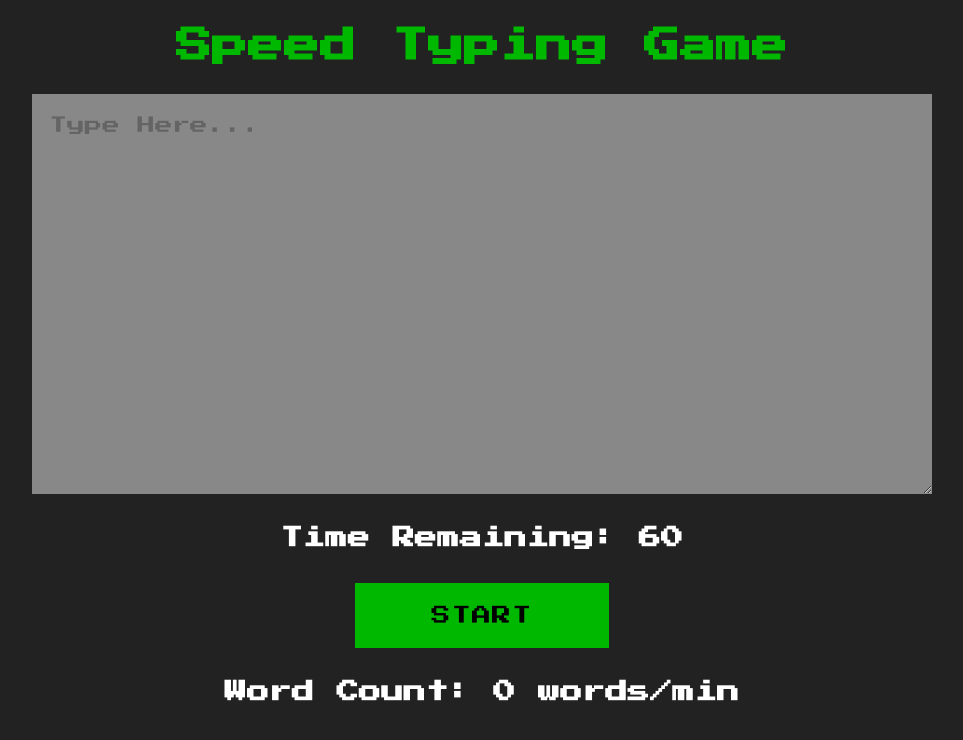
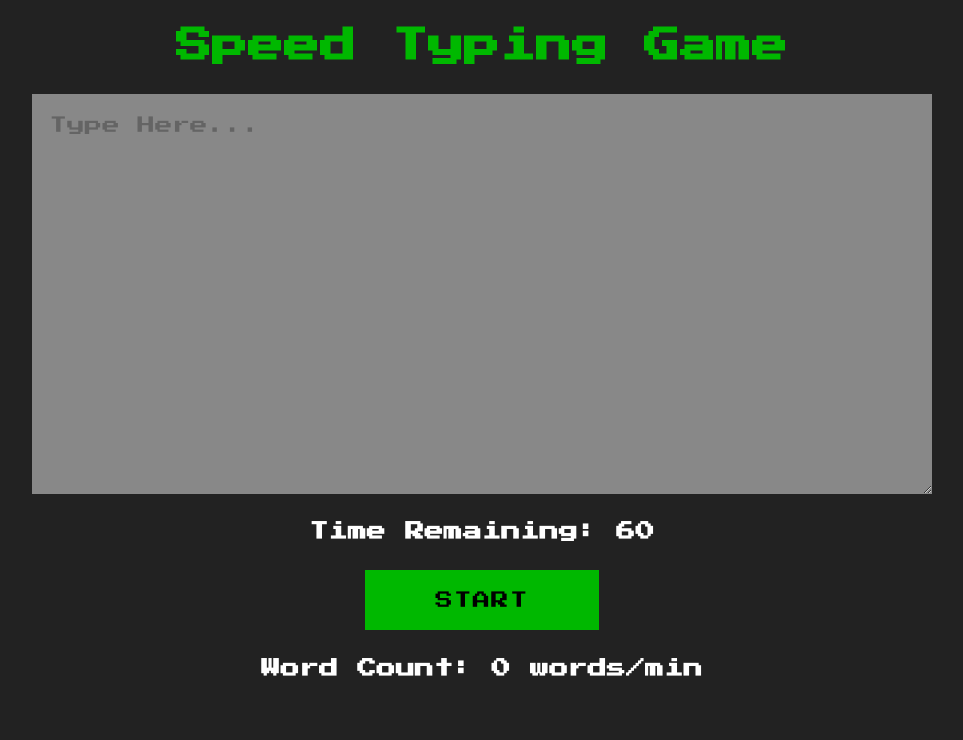
Before and after one commit to danpiths/speed-typing-app, a React (Create React App) app: page / in a window 1280 px wide. Shown: the top 740 px of the page, without its empty margins (158-1121 px from the left). Built offline with nearby package versions, Linux system fonts and the light colour scheme.

Commit message:
Update App.css

```diff
--- a/src/App.css
+++ b/src/App.css
@@ -88,10 +88,10 @@ textarea:disabled::placeholder {
 
   #time,
   #word-count {
-    font-size: 1.4rem;
+    font-size: 1.2rem;
   }
 
   button {
-    font-size: 1.2rem;
+    font-size: 1.1rem;
   }
 }
```
